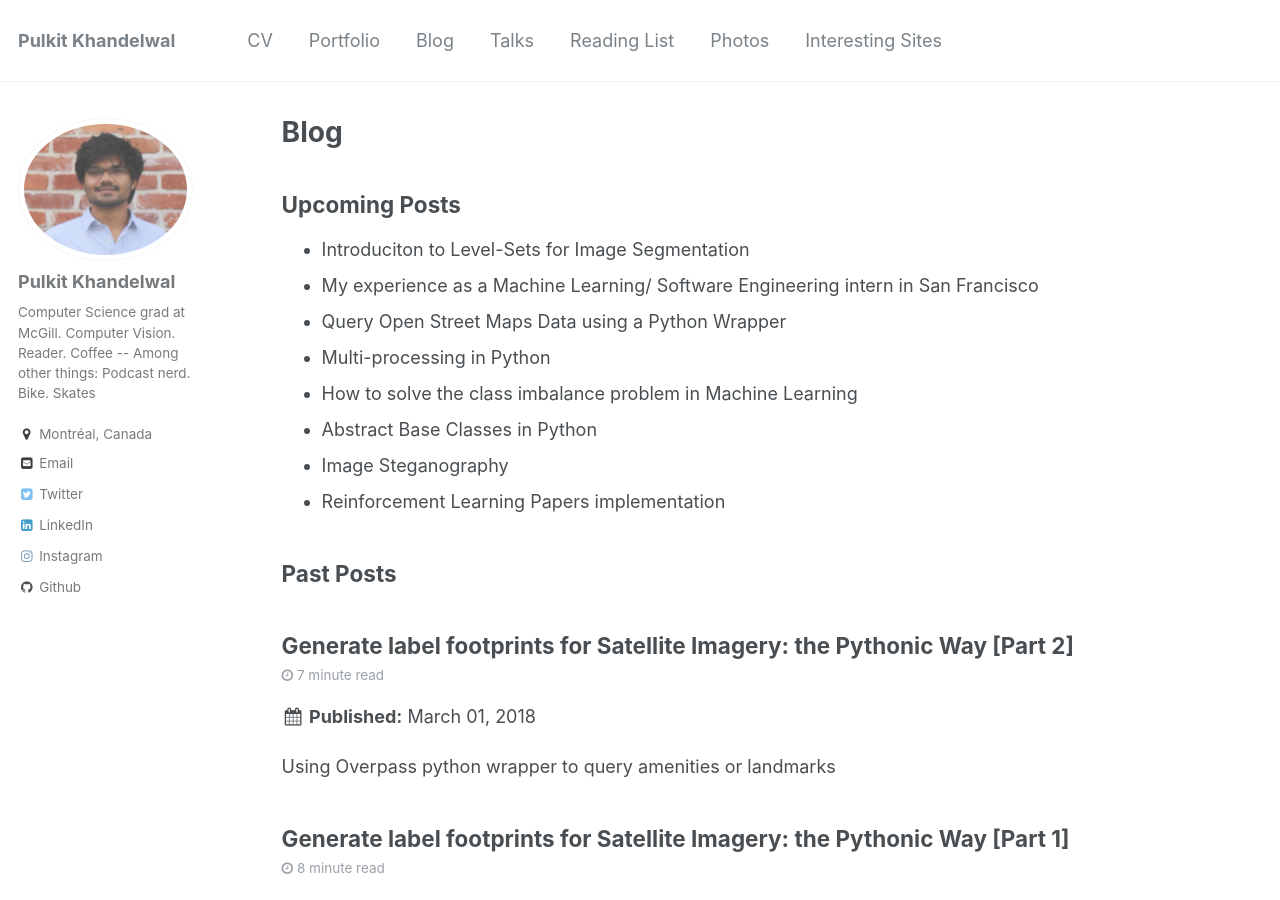
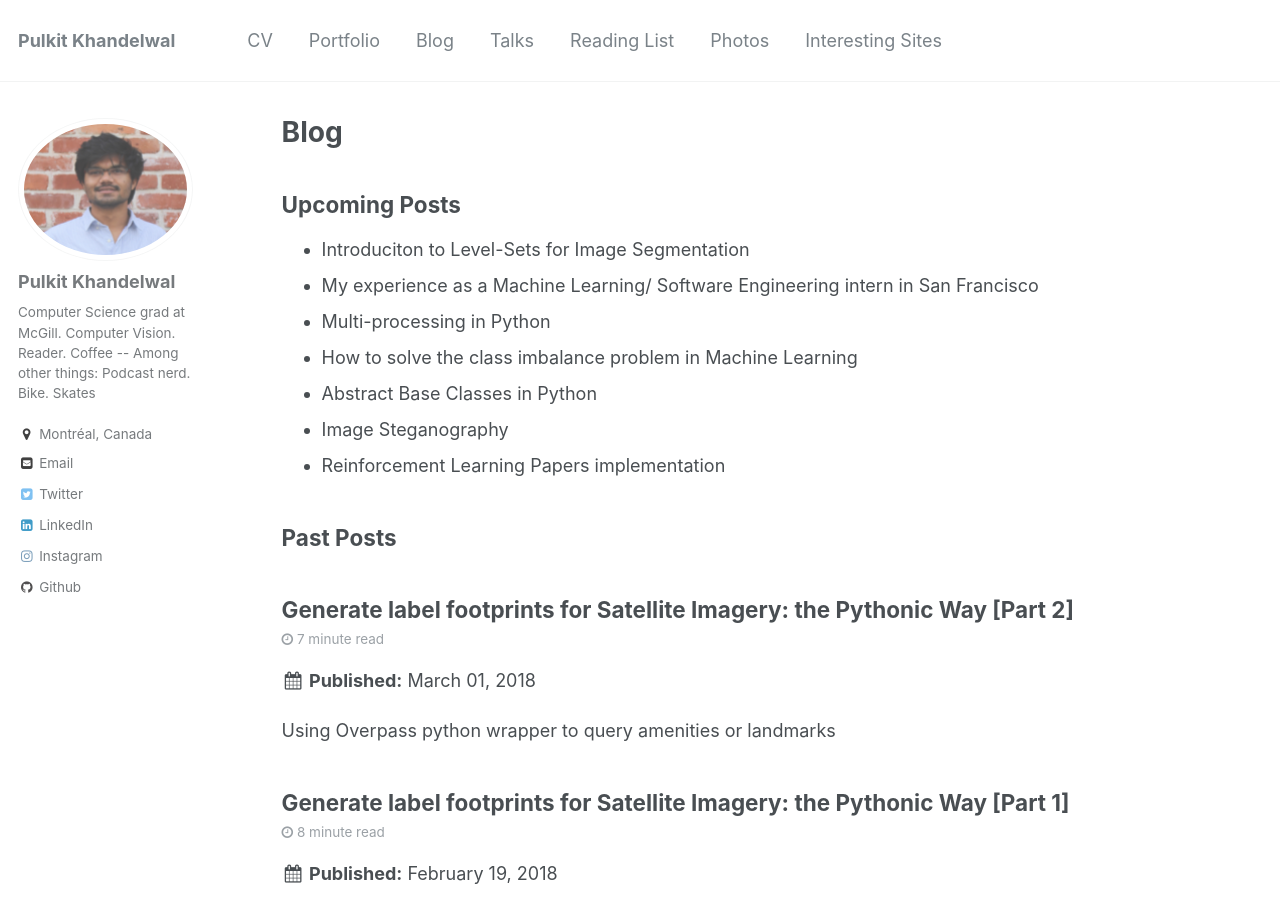
Before and after one commit to Pulkit-Khandelwal/pulkit-khandelwal.github.io, a Jekyll site: the page built from _pages/blog.md, in a window 1280 px wide and 900 px high. Built offline with Jekyll 4.4.1, drawn with Linux system fonts in a browser that asks for light colours.

Commit message:
Update blog.md

```diff
--- a/_pages/blog.md
+++ b/_pages/blog.md
@@ -8,7 +8,6 @@
 ## Upcoming Posts
 * Introduciton to Level-Sets for Image Segmentation
 * My experience as a Machine Learning/ Software Engineering intern in San Francisco
-* Query Open Street Maps Data using a Python Wrapper
 * Multi-processing in Python
 * How to solve the class imbalance problem in Machine Learning
 * Abstract Base Classes in Python
```
